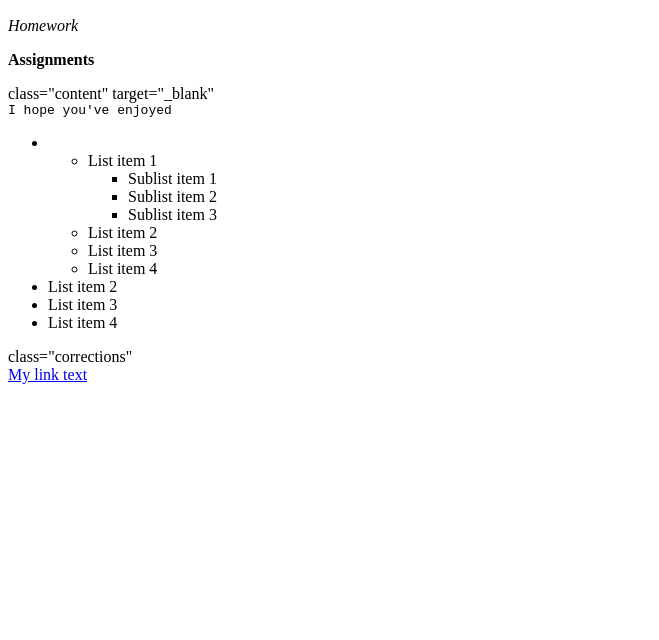
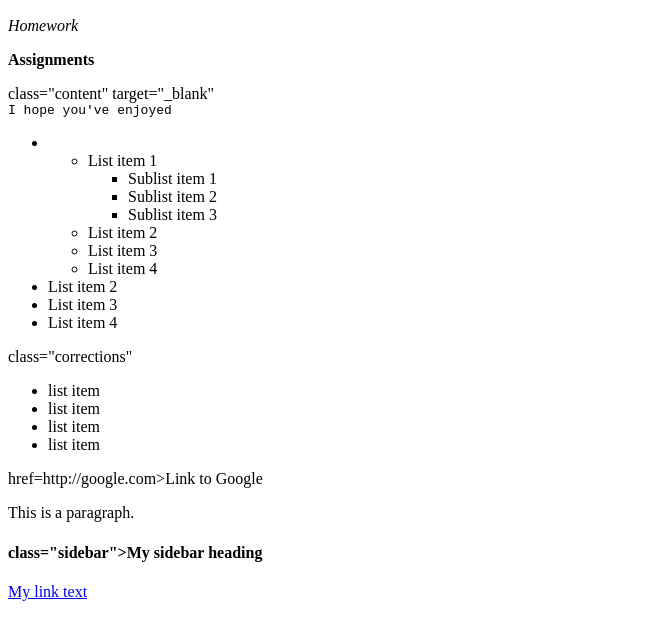
Before and after one commit to jmr217/jmr217.github.io, a plain HTML site: page index.html in a window 1280 px wide. Shown: the part 96-736 px from the top of the page, without its empty margins (0-659 px from the left). Drawn offline with Linux system fonts and the light colour scheme.

Commit message:
Update index.html

```diff
--- a/index.html
+++ b/index.html
@@ -26,7 +26,18 @@
 <li>List item 3</li>
 <li>List item 4</li>
 </ul>
-  <div>class="corrections"</div>
+  <div>class="corrections"
+  <ul>
+<li>list item</li>
+<li>list item</li>
+<li>list item</li>
+<li>list item</li>
+</ul>
+  <a>href=http://google.com>Link to Google</a>
+  <img source="https://upload.wikimedia.org/wikipedia/commons/thumb/e/e0/SNice.svg/440px-SNice.svg.png"/img>
+  <p><div>This is a paragraph.</div></p>
+  <h4>class="sidebar">My sidebar heading</h>
+  </div>
   <a href="https://cdn-images-1.medium.com/max/2000/1*ve6zpKTPG7WgJ-fvqou9sA.jpeg">My link text</a>
 </body>
 </html>
```
